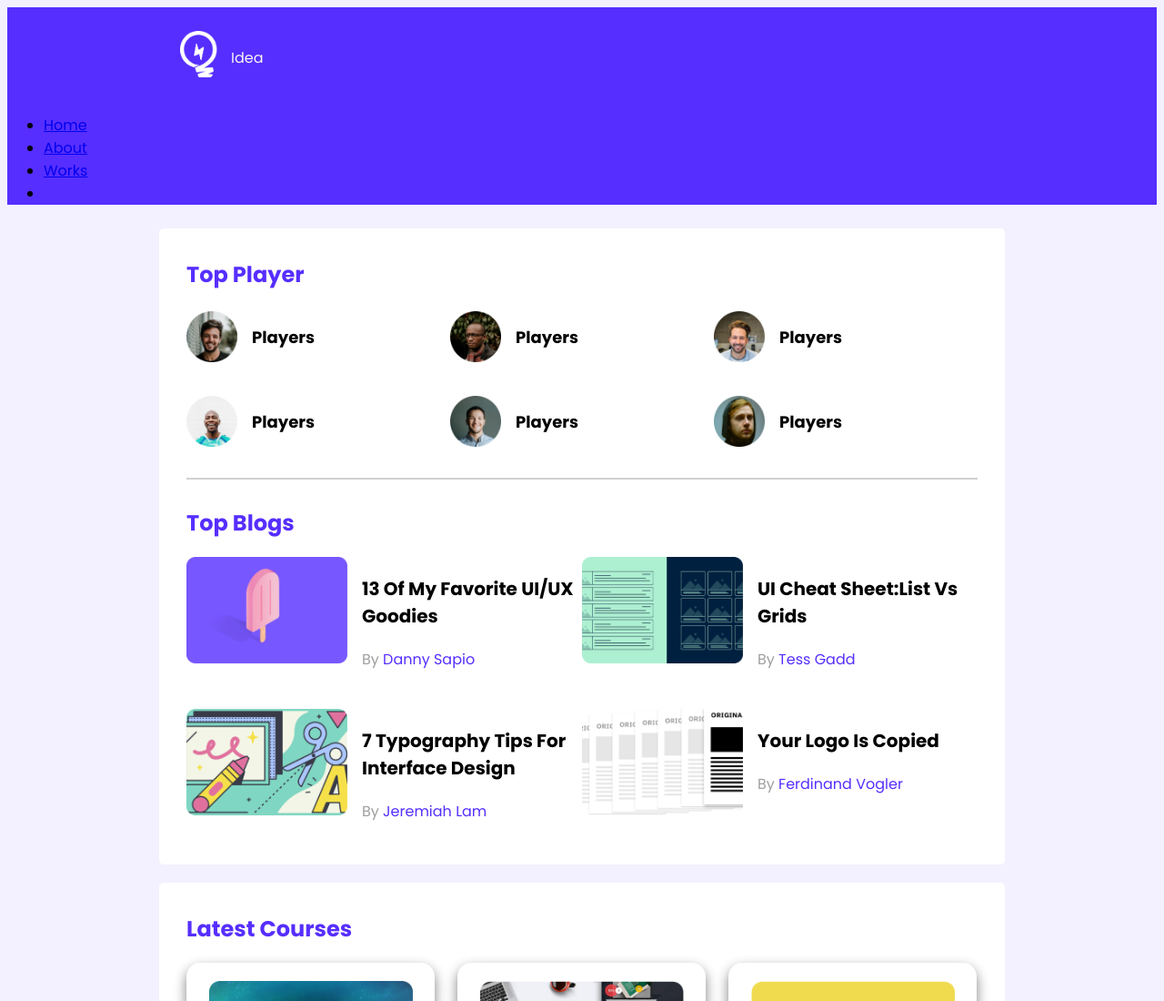
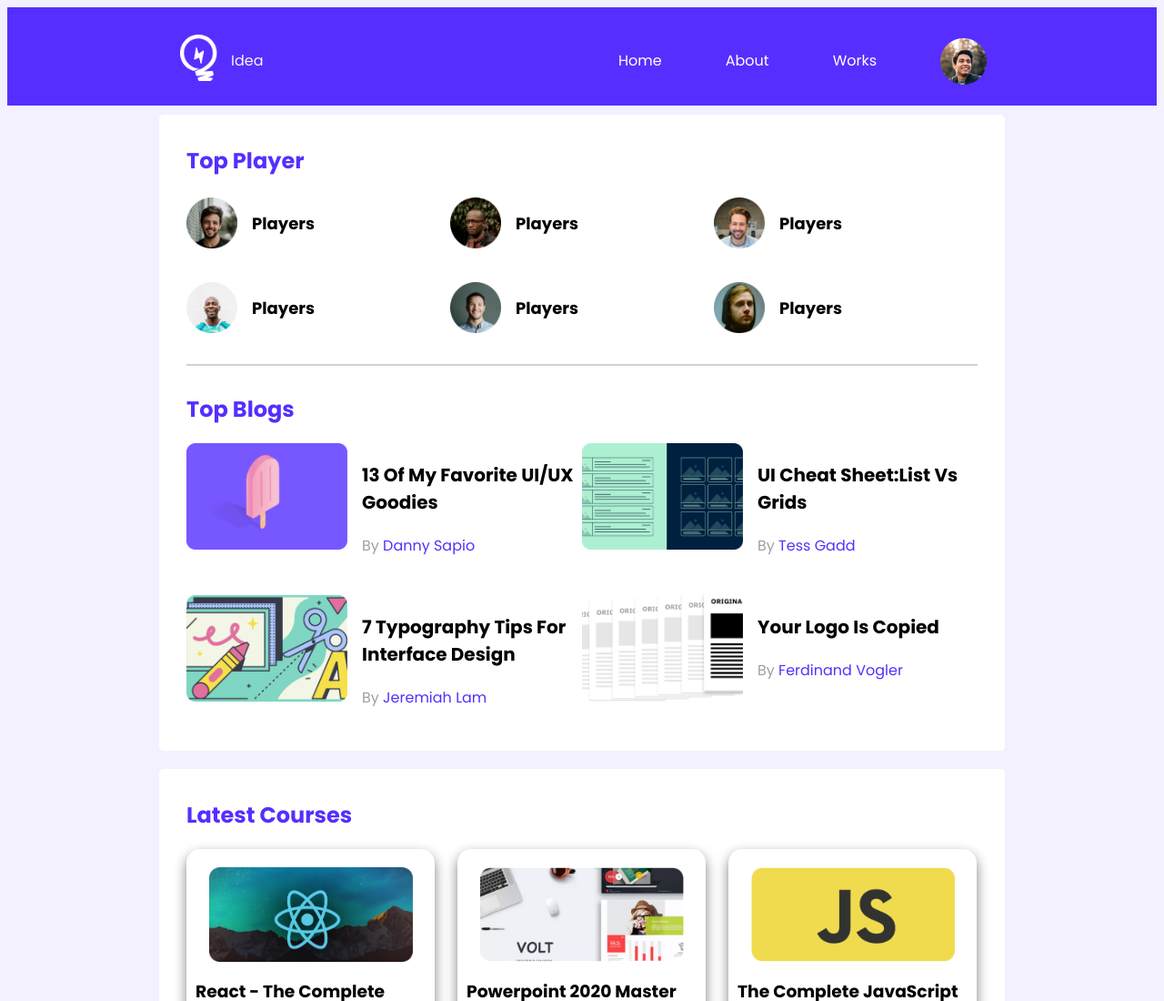
Before and after one commit to prantokhaan/leaderboard-website, a plain HTML site: page index.html in a window 1280 px wide. Shown: the top 1100 px of the page at 91% size. Drawn offline with nearby package versions, Linux system fonts and the light colour scheme.

Commit message:
--- Auto-Git Commit ---

```diff
--- a/index.html
+++ b/index.html
@@ -23,7 +23,7 @@
                     <li><a href="#">home</a></li>
                     <li><a href="#">about</a></li>
                     <li><a href="#">works</a></li>
-                    <li><a href="#"><a href="images/icons/profile.png"></a></a></li>
+                    <li><a href="#"><img src="images/icons/profile.png" alt=""></a></li>
                 </ul>
             </nav>
         </div>
--- a/styles/style.css
+++ b/styles/style.css
@@ -41,6 +41,12 @@ hr{
 .header{
     background-color: #562EFF;
 }
+.header-items{
+    display: grid;
+    grid-template-columns: repeat(2, 1fr);
+    justify-content: center;
+    align-items: center;
+}
 .logo{
     display: flex;
     align-items: center;
@@ -56,7 +62,25 @@ hr{
     color: rgb(247, 245, 243);
     margin-left: 15px;
 }
+.nav{
+   align-items: center;
+   justify-content: center;
+}
+.nav ul{
+    list-style-type: none;
+    display: flex;
+}
+.nav ul li a{
+    display: block;
+    text-decoration: none;
+    color: white;
+    margin-right: 70px;
+    margin-top: 30px;
 
+}
+.nav ul li a img{
+    margin-top: -12px;
+}
 /* top players styles */
 .top-players{
     margin-bottom: 30px;
```
